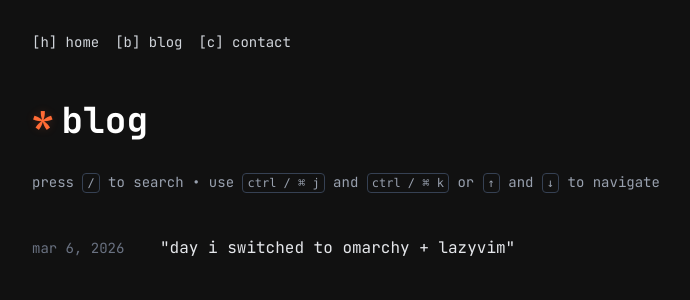
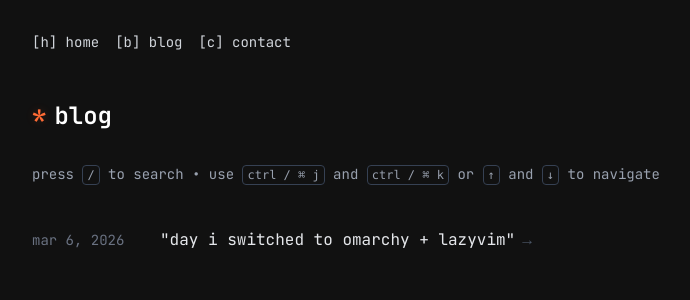
Before and after one commit to arka6fx/arka6fx.com, a Next.js app: page /blog in a window 1280 px wide. Shown: the top 300 px of the page, without its empty margins (176-866 px from the left). Built offline with nearby package versions, Linux system fonts and the light colour scheme.

Commit message:
fix: uniform heading sizes, add scramble text, use notion link for lazyvim post

```diff
--- a/src/app/blog/[slug]/page.tsx
+++ b/src/app/blog/[slug]/page.tsx
@@ -1,10 +1,9 @@
 import type { Metadata } from "next"
-import { notFound } from "next/navigation"
+import { notFound, redirect } from "next/navigation"
 import Link from "next/link"
 import { getPostBySlug, getPublishedPosts } from "@/lib/blog"
 import { MDX } from "./mdx"
 import { CalendarDate } from "@/components/CalendarDate"
-import { formatDateLong } from "@/lib/utils"
 
 export async function generateStaticParams() {
   const posts = getPublishedPosts()
@@ -55,6 +54,10 @@ export default async function BlogPost({
   const post = getPostBySlug(slug)
 
   if (!post) notFound()
+
+  if (post.metadata.externalUrl) {
+    redirect(post.metadata.externalUrl)
+  }
 
   const readingTime = getReadingTime(post.content)
   const { prev, next } = getAdjacentPosts(slug)
--- a/src/app/blog/page.tsx
+++ b/src/app/blog/page.tsx
@@ -10,7 +10,7 @@ const posts = getPublishedPosts().sort(
 export default async function BlogPage() {
   return (
     <main className="animate-fade-in-up relative">
-      <h1 className="text-4xl font-bold mb-8 text-white">
+      <h1 className="text-2xl font-semibold mb-8 text-white">
         <span className="text-accent accent-glow mr-2">*</span>
         blog
       </h1>
--- a/src/components/header.tsx
+++ b/src/components/header.tsx
@@ -1,10 +1,13 @@
+import { ScrambleText } from "./scramble-text"
+
 export function Header() {
   return (
     <header className="mb-16 space-y-4">
       <h1 className="text-5xl font-semibold tracking-tight text-white text-balance mb-4 animate-fade-in">
-        <span className="inline-block">
-          arka garai
-        </span>
+        <ScrambleText
+          text="arka garai"
+          className="inline-block"
+        />
       </h1>
       <p className="text-gray-500 animate-fade-in">
         building cool apps that actually make people happy :)
--- a/src/components/post-item.tsx
+++ b/src/components/post-item.tsx
@@ -8,10 +8,15 @@ type PostItemProps = {
 }
 
 export function PostItem({ post, isSelected }: PostItemProps) {
+  const isExternal = !!post.metadata.externalUrl
+  const href = isExternal ? post.metadata.externalUrl! : `/blog/${post.slug}`
+
   return (
     <Link
-      href={`/blog/${post.slug}`}
-      prefetch={true}
+      href={href}
+      prefetch={!isExternal}
+      target={isExternal ? "_blank" : undefined}
+      rel={isExternal ? "noopener noreferrer" : undefined}
       className={`group flex flex-col sm:flex-row sm:items-baseline gap-1 sm:gap-4 rounded-lg p-3 -mx-3 transition-colors duration-200 ${
         isSelected
           ? "bg-accent/10 ring-1 ring-accent/20"
@@ -21,8 +26,19 @@ export function PostItem({ post, isSelected }: PostItemProps) {
       <span className="text-sm text-gray-500 sm:w-28 shrink-0 tabular-nums">
         {formatDate(post.metadata.date)}
       </span>
-      <span className={`text-gray-200 ${isSelected ? "text-accent" : "group-hover:text-accent"} transition-colors duration-200`}>
+      <span
+        className={`text-gray-200 transition-colors duration-200 ${
+          isSelected
+            ? "text-accent"
+            : "group-hover:text-accent"
+        }`}
+      >
         {post.metadata.title.toLowerCase()}
+        {isExternal && (
+          <span className="inline-block ml-1 text-gray-600 group-hover:text-accent transition-colors duration-200">
+            &rarr;
+          </span>
+        )}
       </span>
     </Link>
   )
--- /dev/null
+++ b/src/components/scramble-text.tsx
@@ -0,0 +1,59 @@
+"use client"
+import { useState, useEffect, useCallback, useRef } from "react"
+
+const CHARS = "!<>-_\\/[]{}—=+*^?#"
+
+export function ScrambleText({
+  text,
+  className,
+}: {
+  text: string
+  className?: string
+}) {
+  const [displayText, setDisplayText] = useState(text)
+  const intervalRef = useRef<ReturnType<typeof setInterval> | null>(null)
+
+  const doScramble = useCallback(() => {
+    let iteration = 0
+    const maxIterations = text.length
+
+    if (intervalRef.current) clearInterval(intervalRef.current)
+
+    intervalRef.current = setInterval(() => {
+      setDisplayText(
+        text
+          .split("")
+          .map((char, index) => {
+            if (index < iteration) return char
+            if (char === " ") return " "
+            return CHARS[Math.floor(Math.random() * CHARS.length)]
+          })
+          .join("")
+      )
+      iteration++
+
+      if (iteration > maxIterations) {
+        if (intervalRef.current) clearInterval(intervalRef.current)
+        setDisplayText(text)
+      }
+    }, 50)
+  }, [text])
+
+  useEffect(() => {
+    const timer = setTimeout(doScramble, 300)
+    return () => {
+      clearTimeout(timer)
+      if (intervalRef.current) clearInterval(intervalRef.current)
+    }
+  }, [doScramble])
+
+  return (
+    <span
+      className={className}
+      onMouseEnter={doScramble}
+      role="text"
+    >
+      {displayText}
+    </span>
+  )
+}
--- a/src/lib/blog.ts
+++ b/src/lib/blog.ts
@@ -1,60 +1,61 @@
-import { z } from "zod";
-import { postsData } from "./posts-data";
+import { z } from "zod"
+import { postsData } from "./posts-data"
 
 const metadataSchema = z.object({
   title: z.string(),
   description: z.string(),
   date: z.string(),
-});
+  externalUrl: z.string().optional(),
+})
 
 export interface MDXFileData {
-  metadata: z.infer<typeof metadataSchema>;
-  slug: string;
-  content: string;
+  metadata: z.infer<typeof metadataSchema>
+  slug: string
+  content: string
 }
 
 function parseFrontmatter(fileContent: string) {
-  const frontmatterRegex = /^---\n([\s\S]*?)\n---\n([\s\S]*)$/;
-  const match = fileContent.match(frontmatterRegex);
+  const frontmatterRegex = /^---\n([\s\S]*?)\n---\n([\s\S]*)$/
+  const match = fileContent.match(frontmatterRegex)
 
   if (!match) {
-    throw new Error("File is missing frontmatter");
+    throw new Error("File is missing frontmatter")
   }
 
-  const frontmatterBlock = match[1];
-  const content = match[2];
+  const frontmatterBlock = match[1]
+  const content = match[2]
 
-  const metadataLines = frontmatterBlock.split("\n");
-  const metadata: Record<string, string> = {};
+  const metadataLines = frontmatterBlock.split("\n")
+  const metadata: Record<string, string> = {}
 
   for (const line of metadataLines) {
-    const [key, ...valueParts] = line.split(":");
+    const [key, ...valueParts] = line.split(":")
     if (key && valueParts.length > 0) {
-      metadata[key.trim()] = valueParts.join(":").trim();
+      metadata[key.trim()] = valueParts.join(":").trim()
     }
   }
 
-  return { metadata: metadataSchema.parse(metadata), content };
+  return { metadata: metadataSchema.parse(metadata), content }
 }
 
 function parseMDXFile(raw: { slug: string; content: string }) {
-  const { metadata, content } = parseFrontmatter(raw.content);
-  return { metadata, slug: raw.slug, content };
+  const { metadata, content } = parseFrontmatter(raw.content)
+  return { metadata, slug: raw.slug, content }
 }
 
 function getMDXData() {
-  return postsData.map(parseMDXFile);
+  return postsData.map(parseMDXFile)
 }
 
 export function getPosts() {
-  return getMDXData();
+  return getMDXData()
 }
 
 export function getPublishedPosts() {
-  return getPosts();
+  return getPosts()
 }
 
 export function getPostBySlug(slug: string) {
-  const posts = getPublishedPosts();
-  return posts.find((post) => post.slug === slug) ?? null;
+  const posts = getPublishedPosts()
+  return posts.find((post) => post.slug === slug) ?? null
 }
--- a/src/lib/posts-data.ts
+++ b/src/lib/posts-data.ts
@@ -1,28 +1,18 @@
 export interface RawPost {
-  slug: string;
-  content: string;
+  slug: string
+  content: string
 }
 
 const raw = `---
 title: "day i switched to omarchy + lazyvim"
 description: "My experience switching to Omarchy and LazyVim setup"
 date: "March 6, 2026"
+externalUrl: "https://app.notion.com/p/Day-I-Switched-to-Omarchy-LazyVim-352561d525128099bf21e1fdfc18cd91?source=copy_link"
 ---
 
-this is a placeholder for the blog post about switching to omarchy + lazyvim.
-
-the original content was hosted on notion. i'll be migrating it here soon.
-
-in the meantime, here are some things i've been thinking about:
-
-- why i switched from my previous editor setup
-- what omarchy brings to the table
-- configuring lazyvim to my liking
-- the plugins i can't live without
-
-more details coming soon.
-`;
+this post has been moved to notion. click the link to read it there.
+`
 
 export const postsData: RawPost[] = [
   { slug: "lazyvim-switch", content: raw },
-];
+]
```
